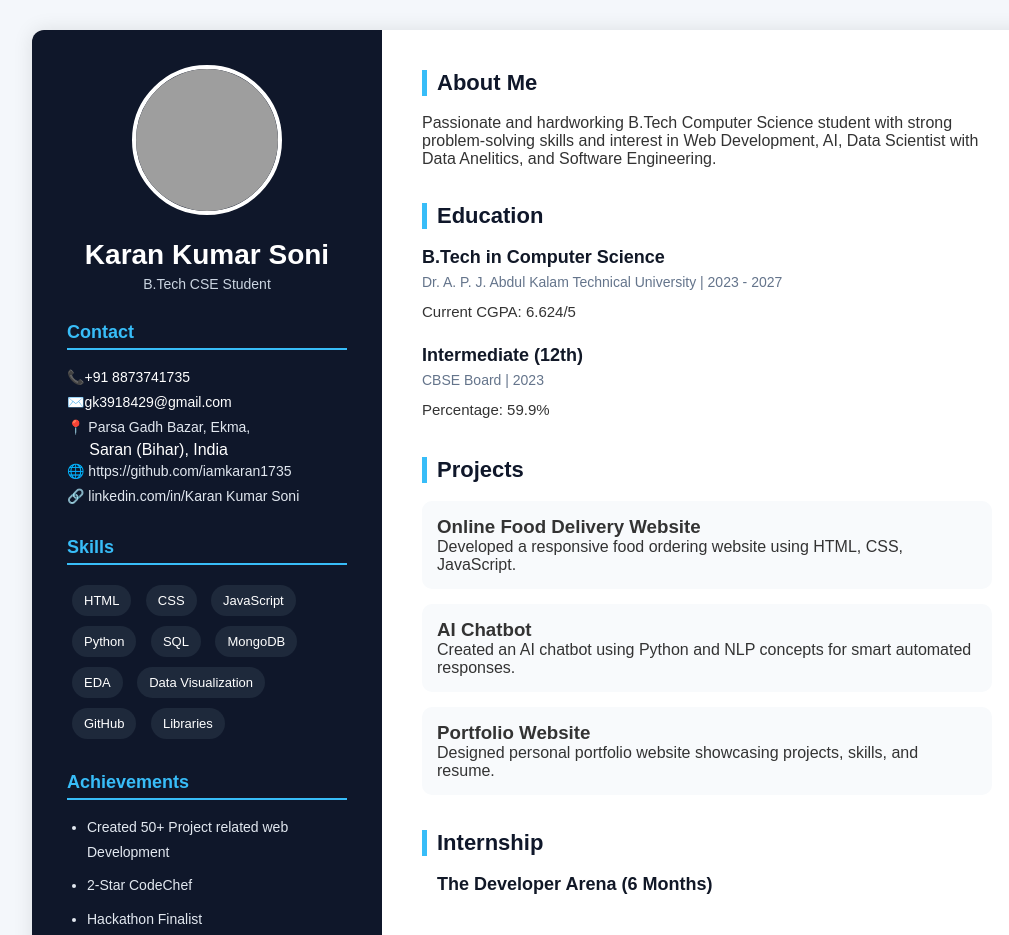
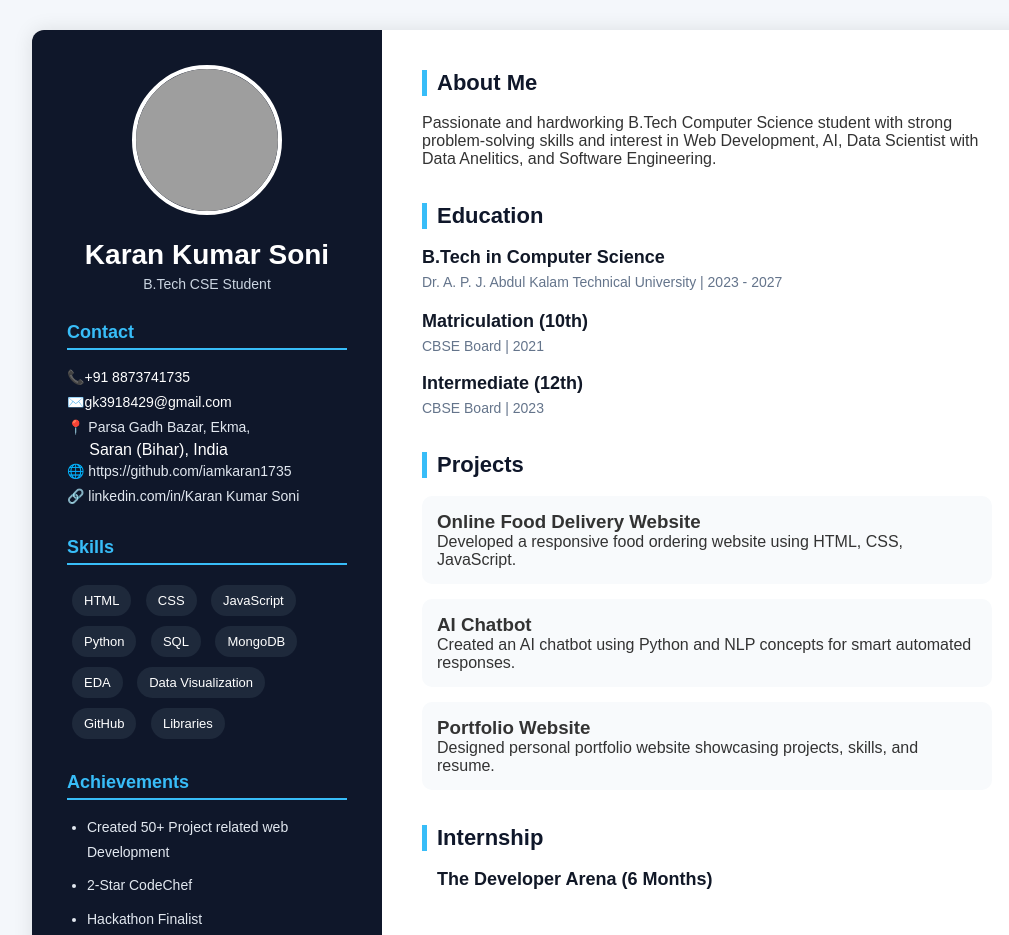
Before and after one commit to iamkaran1735/My-Resume, a plain HTML site: page index.html in a window 1280 px wide. Shown: the top 935 px of the page, without its empty margins (108-1117 px from the left). Drawn offline with Linux system fonts and the light colour scheme; grey boxes are pictures that could not be loaded.

Commit message:
Describe your changes

```diff
--- a/index.html
+++ b/index.html
@@ -95,16 +95,19 @@
           <h3>B.Tech in Computer Science</h3>
           <span>Dr. A. P. J. Abdul Kalam Technical University | 2023 - 2027</span>
 
-          <p>
-            Current CGPA: 6.624/5
-          </p>
         </div>
 
         <div class="box">
+          <h3>Matriculation (10th)</h3>
+          <span>CBSE Board | 2021</span><br>
+          <br>
+
+
           <h3>Intermediate (12th)</h3>
           <span>CBSE Board | 2023</span>
 
-          <p>Percentage: 59.9%</p>
+
+
         </div>
       </div>
 
```
